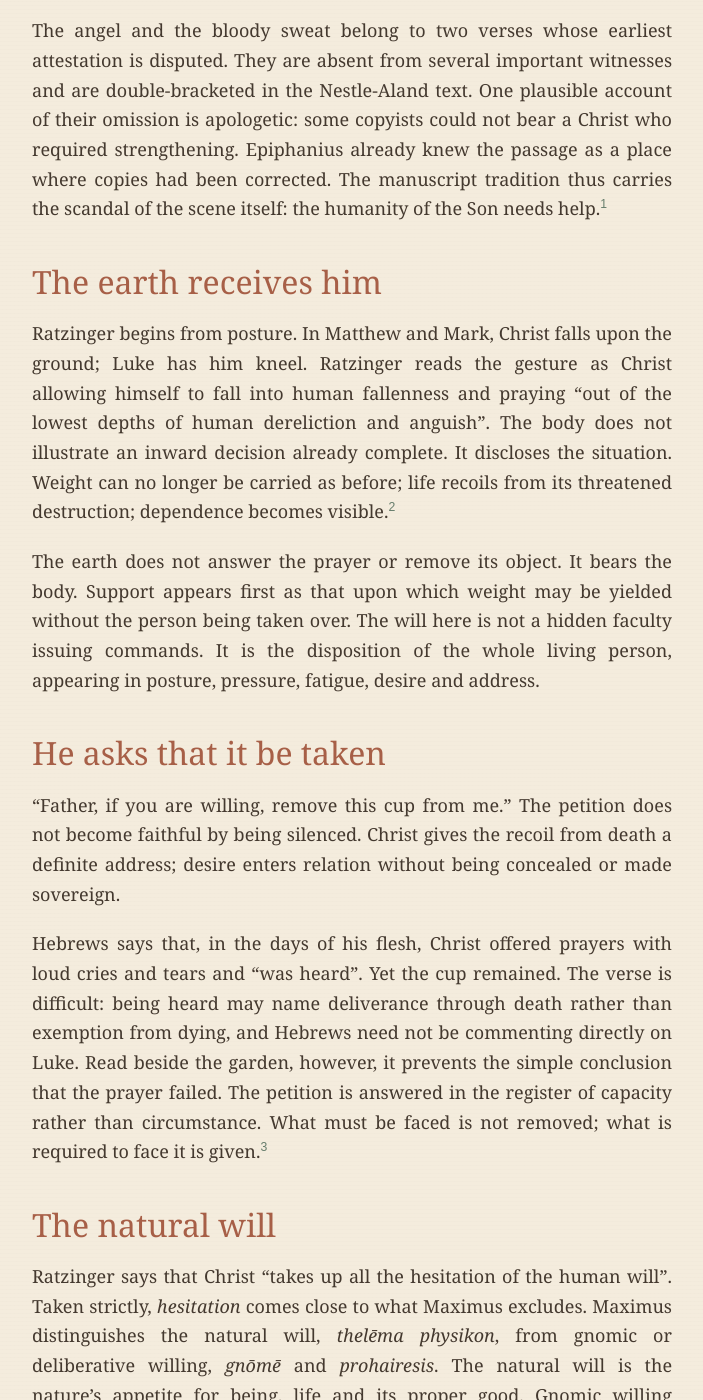
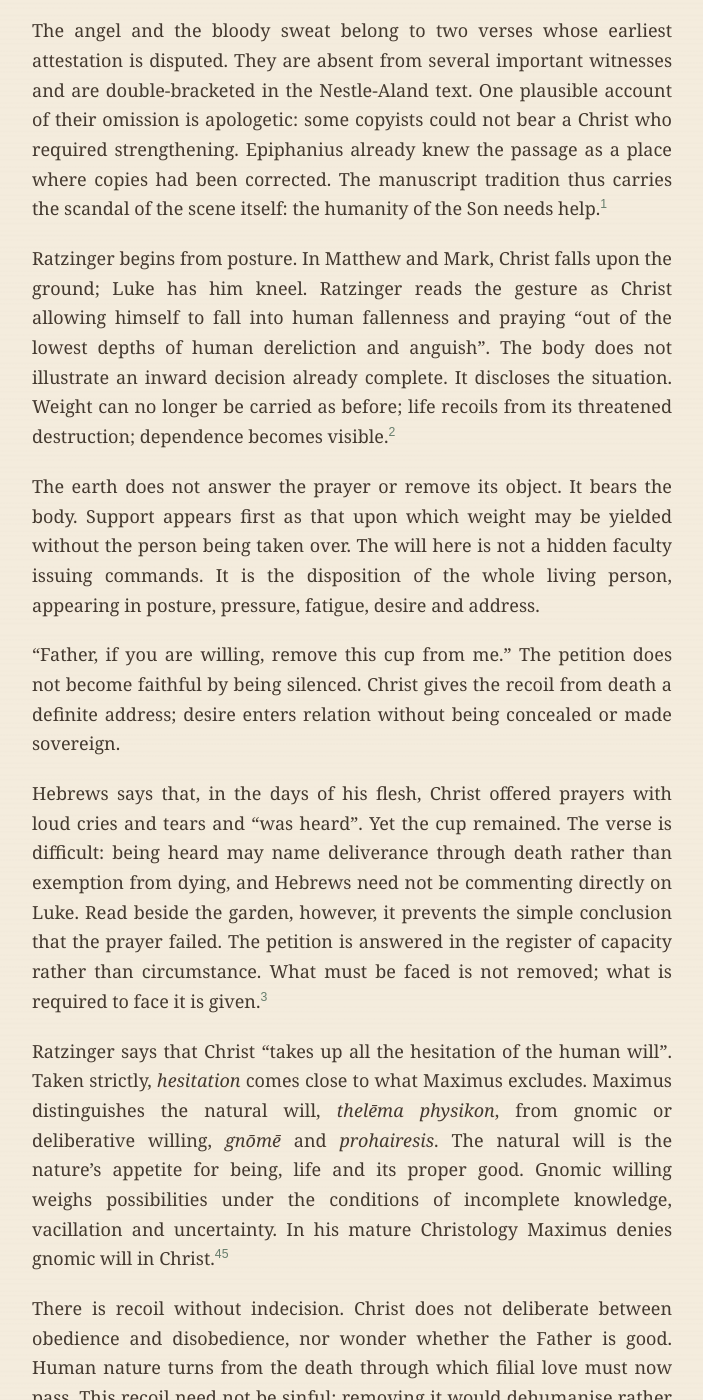
Before and after one commit to pytfarrugia-bit/pytfarrugia-bit.github.io, a Jekyll site: the page green-books-angel-cup.html, which Jekyll copies as it is, in a window 1280 px wide and 1400 px high, scrolled down 1267 px. Shown: the whole window, without its empty margins (288-991 px from the left). Built offline with Jekyll 4.4.1, drawn with Linux system fonts in a browser that asks for light colours; some of the changed text lies outside the part shown.

Commit message:
Remove subheadings from Green Books IV

```diff
--- a/green-books-angel-cup.html
+++ b/green-books-angel-cup.html
@@ -104,19 +104,13 @@
 
       <p>The angel and the bloody sweat belong to two verses whose earliest attestation is disputed. They are absent from several important witnesses and are double-bracketed in the Nestle-Aland text. One plausible account of their omission is apologetic: some copyists could not bear a Christ who required strengthening. Epiphanius already knew the passage as a place where copies had been corrected. The manuscript tradition thus carries the scandal of the scene itself: the humanity of the Son needs help.<sup id="ref1"><a href="#fn1" aria-label="Footnote 1">1</a></sup></p>
 
-      <h2>The earth receives him</h2>
-
       <p>Ratzinger begins from posture. In Matthew and Mark, Christ falls upon the ground; Luke has him kneel. Ratzinger reads the gesture as Christ allowing himself to fall into human fallenness and praying “out of the lowest depths of human dereliction and anguish”. The body does not illustrate an inward decision already complete. It discloses the situation. Weight can no longer be carried as before; life recoils from its threatened destruction; dependence becomes visible.<sup id="ref2"><a href="#fn2" aria-label="Footnote 2">2</a></sup></p>
 
       <p>The earth does not answer the prayer or remove its object. It bears the body. Support appears first as that upon which weight may be yielded without the person being taken over. The will here is not a hidden faculty issuing commands. It is the disposition of the whole living person, appearing in posture, pressure, fatigue, desire and address.</p>
 
-      <h2>He asks that it be taken</h2>
-
       <p>“Father, if you are willing, remove this cup from me.” The petition does not become faithful by being silenced. Christ gives the recoil from death a definite address; desire enters relation without being concealed or made sovereign.</p>
 
       <p>Hebrews says that, in the days of his flesh, Christ offered prayers with loud cries and tears and “was heard”. Yet the cup remained. The verse is difficult: being heard may name deliverance through death rather than exemption from dying, and Hebrews need not be commenting directly on Luke. Read beside the garden, however, it prevents the simple conclusion that the prayer failed. The petition is answered in the register of capacity rather than circumstance. What must be faced is not removed; what is required to face it is given.<sup id="ref3"><a href="#fn3" aria-label="Footnote 3">3</a></sup></p>
-
-      <h2>The natural will</h2>
 
       <p>Ratzinger says that Christ “takes up all the hesitation of the human will”. Taken strictly, <em>hesitation</em> comes close to what Maximus excludes. Maximus distinguishes the natural will, <em>thelēma physikon</em>, from gnomic or deliberative willing, <em>gnōmē</em> and <em>prohairesis</em>. The natural will is the nature’s appetite for being, life and its proper good. Gnomic willing weighs possibilities under the conditions of incomplete knowledge, vacillation and uncertainty. In his mature Christology Maximus denies gnomic will in Christ.<sup id="ref4"><a href="#fn4" aria-label="Footnote 4">4</a></sup><sup id="ref5"><a href="#fn5" aria-label="Footnote 5">5</a></sup></p>
 
@@ -124,19 +118,13 @@
 
       <p>Gestalt language offers a phenomenological correspondence, not a second Christology. Perls, Hefferline and Goodman locate experience at the boundary between organism and environment. What Maximus names the natural will appears phenomenologically as the movement of the whole living person towards life in contact with what threatens it.<sup id="ref7"><a href="#fn7" aria-label="Footnote 7">7</a></sup></p>
 
-      <h2>The cup holds a portion</h2>
-
       <p>A cup is not sheer openness; it receives by possessing a rim. It gives suffering a boundary: this portion, approached and named. Jesus himself joins cup and water when he asks James and John whether they can drink his cup and undergo his baptism. The Passion is both a portion received and an immersion through which one must pass.</p>
 
       <p>The cup gathers the liquid realities of the garden and Passion: sweat, tears, blood and the wine already given at supper. The one who receives the cup becomes, in a precise sense, the vessel in which what is given can be held. Reception is neither vacancy nor absorption. A bounded person receives a bounded portion and must still make a movement with it.</p>
 
-      <h2>The sleeping three</h2>
-
       <p>Peter, James and John had seen Christ transfigured; now they are asked to remain and keep watch. They are physically near but unavailable. Luke says that they sleep from grief. Their failure is real, but grief prevents it from being reduced to indifference.</p>
 
       <p>The garden contains more than one failure of help. Presence can fail by occupying another’s act; it can also fail through absence within proximity. The disciples’ grief makes them unavailable; the angel’s presence makes Christ more available to his own prayer. The angel is present without becoming central. They are present without being able to remain with him.</p>
-
-      <h2>The angel strengthens him</h2>
 
       <p>Luke’s sequence is exact. The angel strengthens Christ; Christ remains in agony; he prays more earnestly; his sweat becomes like drops of blood falling to the ground. The answer does not lessen the agony. It enlarges Christ’s capacity to remain within it. Strengthening funds a more intense prayer, not an escape from bodily extremity. The will is not less human because it is strengthened; it becomes capable of its human act.</p>
 
@@ -148,15 +136,11 @@
 
       <p>Dionysius called Christ’s activity a “new theandric energy”. Maximus receives the phrase while refusing any confusion of the divine and human operations: one Christ acts through both natures, each remaining what it is. Gethsemane gives this grammar bodily form. Divine strength and human action cannot be divided into percentages. The strength is given; the prayer, the sweat and the rising remain human.<sup id="ref10"><a href="#fn10" aria-label="Footnote 10">10</a></sup></p>
 
-      <h2>What God wills and what violence inflicts</h2>
-
       <p>The cup comes to Christ under two irreducible descriptions. As violence, it is filled by Judas, the authorities and the executioners. As the concrete vocation to remain Son within what they do, it is received from the Father. The Father does not give betrayal, torture or murder. He gives the Son the vocation to remain in filial love within the violence that human freedom is permitted to inflict.</p>
 
       <p>Maximus distinguishes what God wills by good pleasure from what enters providence by economy or concession. The distinction is not a device for calling evil secretly good. It protects the difference between God’s saving purpose and the acts that purpose takes up without authoring. The cup is not the catalogue of injuries but the form of filial fidelity within them. Violence attempts to extract Christ’s life; the Son gives what his enemies can only try to take.<sup id="ref11"><a href="#fn11" aria-label="Footnote 11">11</a></sup></p>
 
       <p>The distinction must remain absolute wherever Gethsemane is brought near human suffering. No one may appoint another person’s suffering as their cup. An assailant does not become the Father by forcing suffering upon someone. Where harm is imposed, restraint is not accompaniment but complicity, and removal is the duty. Nothing here underwrites an appeal to another person’s freedom as a reason not to intervene against abuse. Help must not appropriate the act that belongs to the person being helped; protection must interrupt the act that belongs to the person harming them.</p>
-
-      <h2>He rises</h2>
 
       <p>Luke says that Christ rises from prayer. The verb, <em>anastas</em>, belongs to ordinary rising and also to Luke’s vocabulary of resurrection; the resonance should not be made into a prediction, but it is difficult not to hear Easter faintly within the movement. Strength passes into balance, muscle, orientation and step. The cup remains bitter, and the body stands.<sup id="ref12"><a href="#fn12" aria-label="Footnote 12">12</a></sup></p>
 
```
